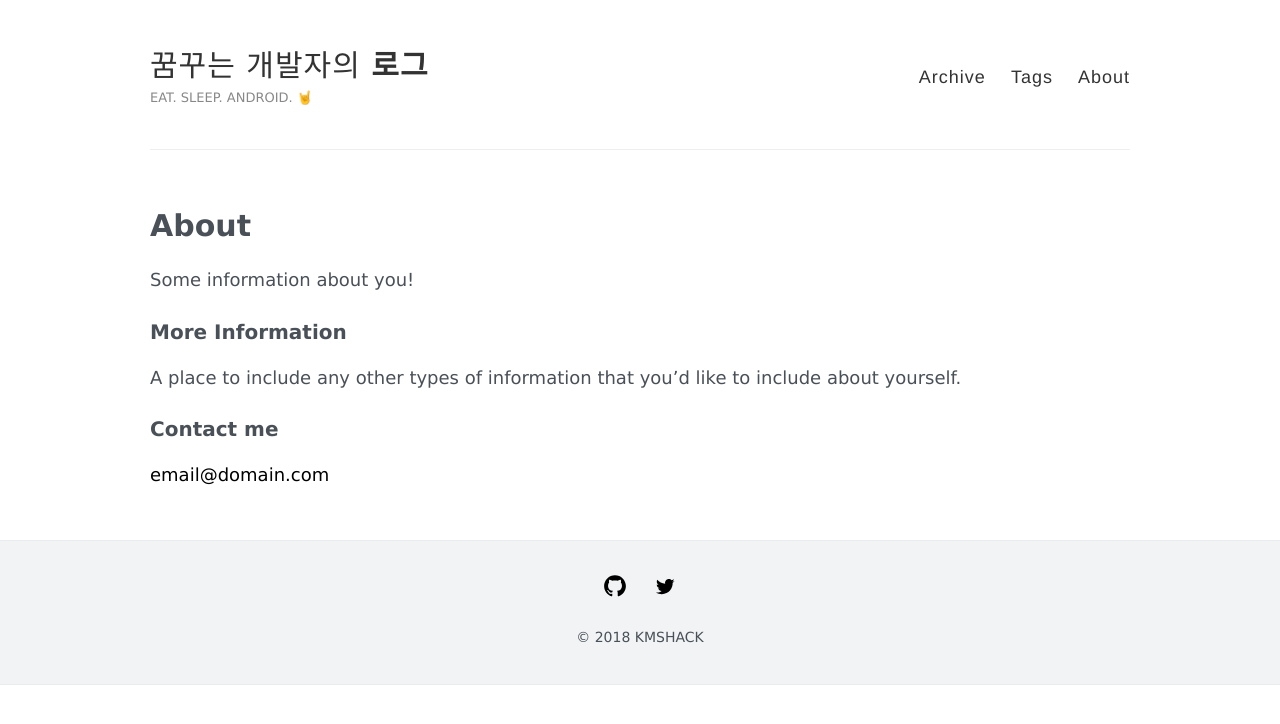
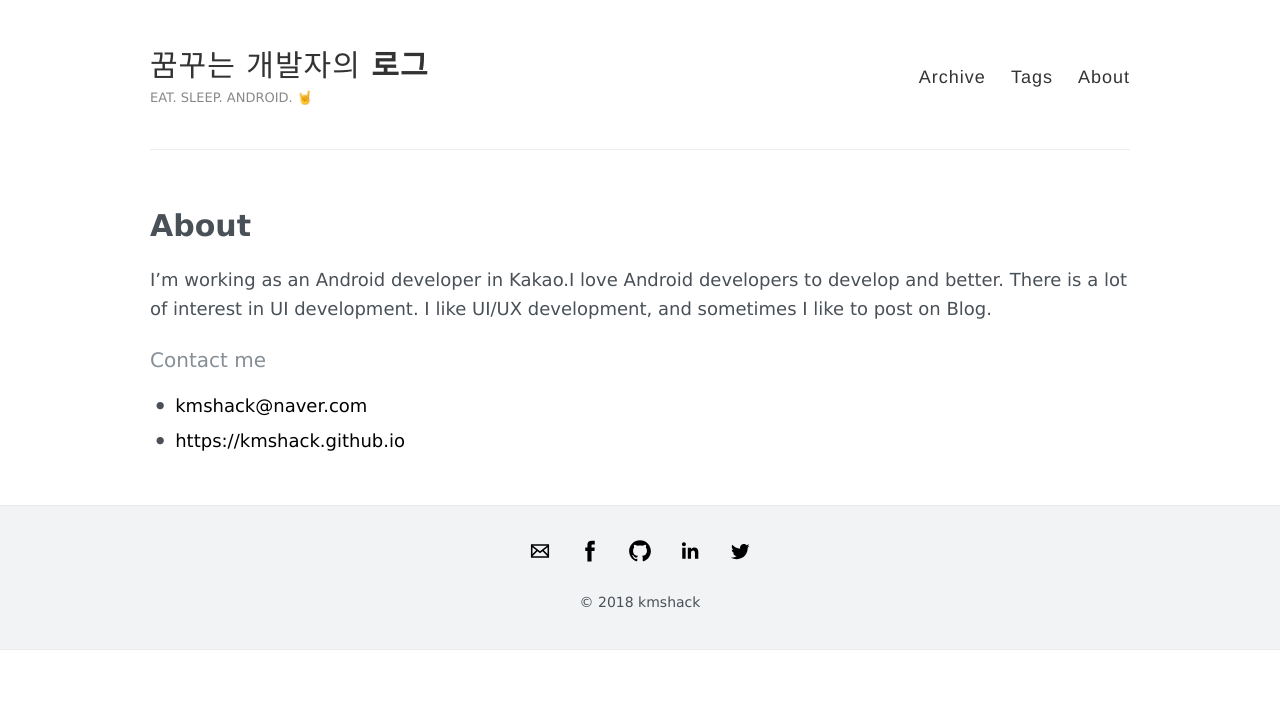
Before and after one commit to kmshack/blog.kmshack.kr, a Jekyll site: the page built from about.md, in a window 1280 px wide. Shown: the top 724 px of the page. Built offline with Jekyll 4.4.1, drawn with Linux system fonts in a browser that asks for light colours.

Commit message:
about update

```diff
--- a/_config.yml
+++ b/_config.yml
@@ -25,7 +25,7 @@ navigation:
   - name: Tags
     url: /tags
   - name: About
-    url: https://kmshack.github.io
+    url: /about
 
 
 # Pagination
@@ -35,13 +35,13 @@ paginate: 5
 footer-links:
   behance:
   dribbble:
-  email:
-  facebook:
+  email: kmshack@naver.com
+  facebook: kmshack
   flickr:
   github: kmshack
   googleplus: # anything in your profile username that comes after plus.google.com/
   instagram:
-  linkedin:
+  linkedin: kmshack
   pinterest:
   rss: # just type anything here for a working RSS icon
   stackoverflow: # your stackoverflow profile, e.g. "users/50476/bart-kiers"
@@ -50,7 +50,7 @@ footer-links:
   youtube: # channel/<your_long_string> or user/<user-name>
 
 # Text under the icons in footer
-footer-text: © 2018 KMSHACK
+footer-text: © 2018 kmshack
 
 # Enter your Disqus shortname (not your username) to enable commenting on posts
 # You can find your shortname on the Settings page of your Disqus account
--- a/about.md
+++ b/about.md
@@ -4,12 +4,13 @@ title: About
 permalink: /about/
 ---
 
-Some information about you!
 
-### More Information
+I’m working as an Android developer in Kakao.I love Android developers to develop and better. There is a lot of interest in UI development.
+I like UI/UX development, and sometimes I like to post on Blog.
 
-A place to include any other types of information that you'd like to include about yourself.
 
-### Contact me
 
-[email@domain.com](mailto:email@domain.com)
+#### Contact me
+
+- [kmshack@naver.com](mailto:kmshack@naver.com)
+- [https://kmshack.github.io](https://kmshack.github.io)
```
